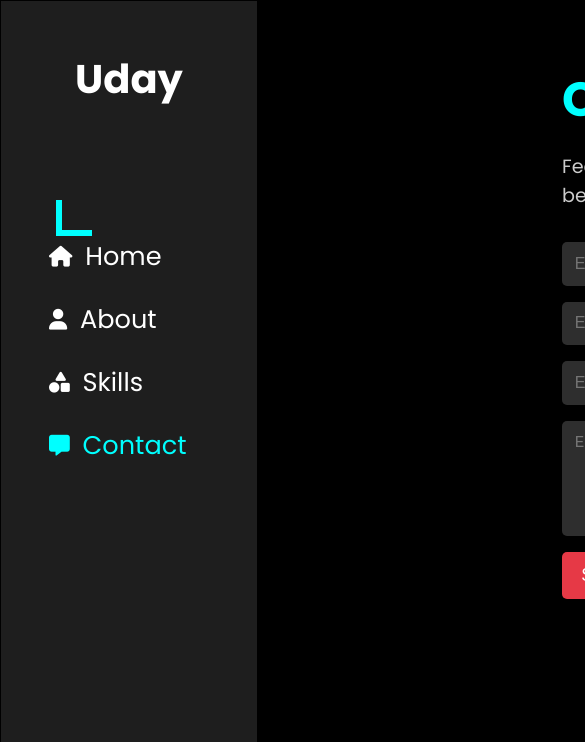
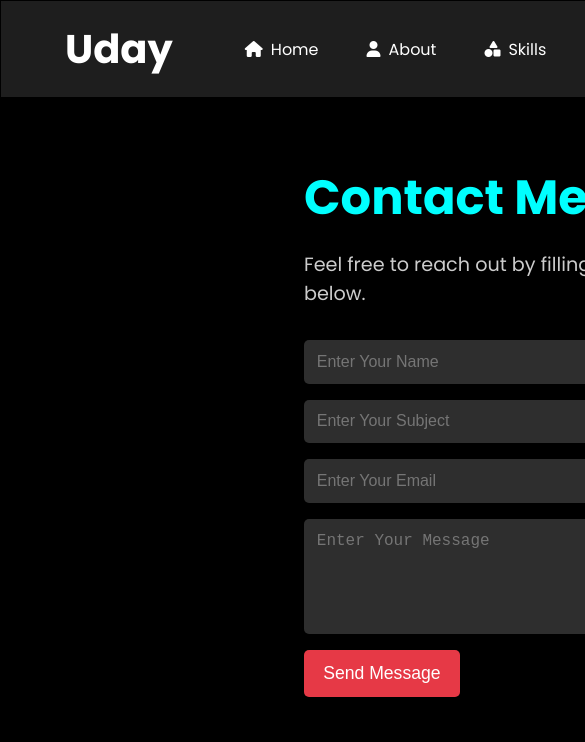
Before and after one commit to Uday17933/Portfolio, a plain HTML site: page contact.html in a window 390 px wide. Shown: the top 742 px of the page, 585 px wide, since content can reach past the window. Drawn offline with Linux system fonts and the light colour scheme.

Commit message:
contact.css

```diff
--- a/contact.css
+++ b/contact.css
@@ -221,3 +221,55 @@ button:hover {
     transform: translateY(0);
   }
 }
+
+@media (max-width: 768px) {
+  body {
+    display: flex;
+    flex-direction: column;
+    align-items: flex-start;
+  }
+
+  .sidebar {
+    width: 50rem;
+    height: 2rem;
+    flex-direction: row;
+    align-items: center;
+    position: relative;
+  }
+
+  .sidebar .name-border {
+    padding-right: 1.5rem;
+    margin-left: 1rem;
+  }
+
+  .sidebar h2 {
+    display: flex;
+    align-items: center;
+    justify-content: center;
+    font-size: 2.5rem;
+  }
+
+  .options {
+    flex-direction: row;
+    margin-left: 3rem;
+    gap: 3rem;
+    margin-top: 0;
+  }
+
+  .nav-items {
+    display: flex;
+    font-size: 1rem;
+    gap: 0.5rem;
+  }
+
+  .nav-items a {
+    font-size: 1rem;
+  }
+
+  .name-border::before,
+  .name-border::after,
+  .image-border::before,
+  .image-border::after {
+    display: none;
+  }
+}
```
